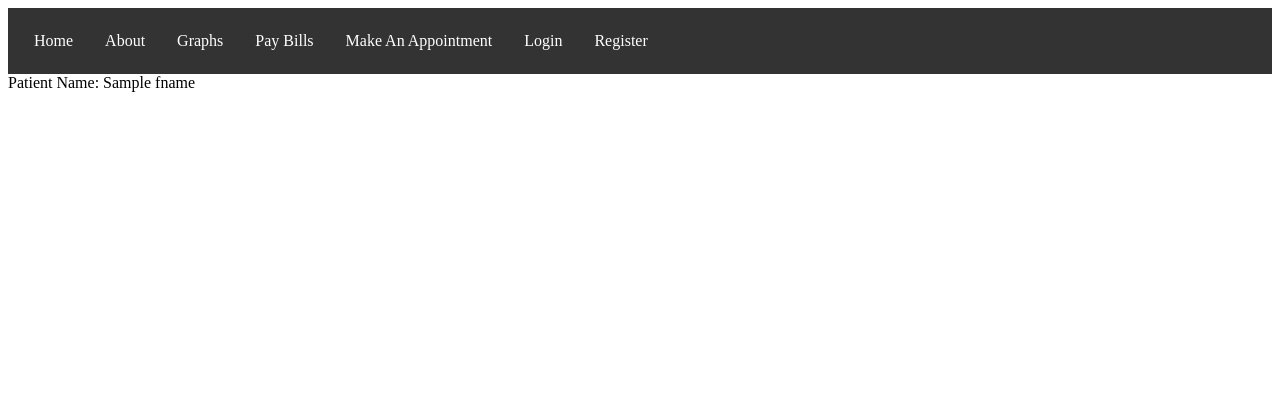
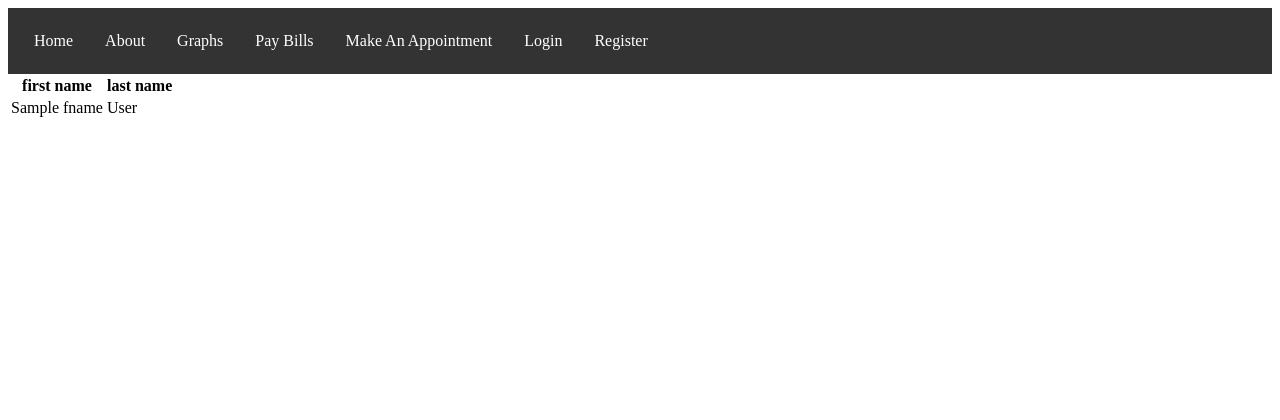
Before and after one commit to SharpeNick/SpringDBMS, a Flask app: template templates/testpatients.html in a window 1280 px wide. Shown: the top 420 px of the page. Run offline with Flask 3, Linux system fonts and the light colour scheme; the template is opened without the code that fills it: most values are stand-ins (such as "Sample title", 1, 10 or a date in 2020); parts of the project's set-up code (start-up, migrations or seed data) failed here and were passed over.

Commit message:
added more to testpatients

```diff
--- a/templates/testpatients.html
+++ b/templates/testpatients.html
@@ -1,7 +1,16 @@
 {% extends "base.html" %}
 
 {% block content %}
+<table>
+    <tr>
+        <th>first name</th>
+        <th>last name</th>
+    </tr>
     {% for result in results %}
-        <div>Patient Name: {{result['fname']}}</div>
+        <tr>
+            <td>{{result['fname']}}</td>
+            <td> {{result['lname']}}</td>
+        </tr>
     {% endfor %}
+</table>
 {% endblock %}
--- a/test.py
+++ b/test.py
@@ -46,10 +46,6 @@ def testsubmit():
         try:
             db.session.add(user)
             db.session.commit()
-
-            result = User.query.all()
-            for user in result:
-                print(user)
             return redirect(url_for("testpatients"))
         except Exception as e:
             print("Problem inserting into db: " + str(e))
```
Also changed, not shown: 1 other file.
